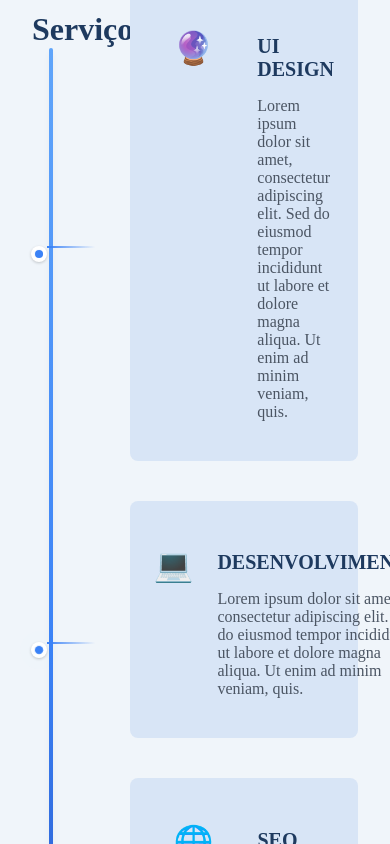
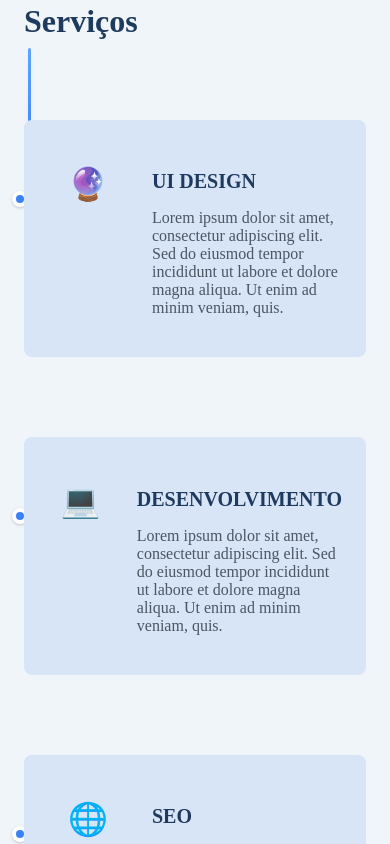
Before and after one commit to inovaSociety/inova---Projeto-3, a React (Vite) app in the folder inova/: page / in a window 390 px wide. Shown: the part 1460-2304 px from the top of the page. Built offline with nearby package versions, Linux system fonts and the light colour scheme.

Commit message:
Update na pagina de serviços

```diff
--- a/inova/src/components/servicesLp/ServicesLp.jsx
+++ b/inova/src/components/servicesLp/ServicesLp.jsx
@@ -1,28 +1,30 @@
-import React, { useState, useEffect } from 'react'
+import React, { useState, useEffect, useRef } from 'react'
 import './Style.css'
 import BoxService from './BoxService'
 
 const ServicesLp = () => {
   const [visibleSections, setVisibleSections] = useState([]);
+  const contentRef = useRef(null);
+  const timelineRef = useRef(null);
 
   // Dados dos serviços
   const services = [
     {
       id: 1,
       title: "UI DESIGN",
-      icon: <div className="service-icon ui-icon">🔮</div>, // Substitua pelo seu ícone
+      icon: <div className="service-icon ui-icon">🔮</div>,
       description: "Lorem ipsum dolor sit amet, consectetur adipiscing elit. Sed do eiusmod tempor incididunt ut labore et dolore magna aliqua. Ut enim ad minim veniam, quis."
     },
     {
       id: 2,
       title: "DESENVOLVIMENTO",
-      icon: <div className="service-icon dev-icon">💻</div>, // Substitua pelo seu ícone
+      icon: <div className="service-icon dev-icon">💻</div>,
       description: "Lorem ipsum dolor sit amet, consectetur adipiscing elit. Sed do eiusmod tempor incididunt ut labore et dolore magna aliqua. Ut enim ad minim veniam, quis."
     },
     {
       id: 3,
       title: "SEO",
-      icon: <div className="service-icon seo-icon">🌐</div>, // Substitua pelo seu ícone
+      icon: <div className="service-icon seo-icon">🌐</div>,
       description: "Lorem ipsum dolor sit amet, consectetur adipiscing elit. Sed do eiusmod tempor incididunt ut labore et dolore magna aliqua. Ut enim ad minim veniam, quis."
     }
   ];
@@ -59,22 +61,57 @@ const ServicesLp = () => {
     };
   }, []);
 
+  // Calcula as posições dos pontos da timeline para alinhar com os boxes
+  useEffect(() => {
+    if (contentRef.current && timelineRef.current) {
+      const calculatePointPositions = () => {
+        const boxes = contentRef.current.querySelectorAll('.box-pai');
+        const timelinePoints = timelineRef.current.querySelectorAll('.timeline-point-wrapper');
+        const servicesContent = contentRef.current;
+        const servicesContentRect = servicesContent.getBoundingClientRect();
+
+        boxes.forEach((box, index) => {
+          if (timelinePoints[index]) {
+            const boxRect = box.getBoundingClientRect();
+
+            // Calcular o centro do box em relação ao topo do content
+            const boxCenterY = boxRect.top + (boxRect.height / 2) - servicesContentRect.top;
+
+            // Definir posição do ponto da timeline para alinhar com o centro do box
+            timelinePoints[index].style.top = `${boxCenterY}px`;
+          }
+        });
+      };
+
+      // Calcular posições iniciais e adicionar listener para recalcular em redimensionamentos
+      calculatePointPositions();
+
+      // Recalcular após um breve delay para garantir que os elementos estão totalmente renderizados
+      setTimeout(calculatePointPositions, 100);
+
+      window.addEventListener('resize', calculatePointPositions);
+
+      return () => {
+        window.removeEventListener('resize', calculatePointPositions);
+      };
+    }
+  }, [visibleSections]);
+
   return (
     <div className="services-container">
       <div className="services-sidebar">
         <h2>Serviços</h2>
 
-        {/* Timeline moderna */}
-        <div className="timeline-container">
-          {/* Linha de fundo gradiente */}
+        {/* Timeline moderna - posicionada corretamente após a palavra "Serviços" */}
+        <div className="timeline-container" ref={timelineRef}>
+          {/* Linha vertical fixa */}
           <div className="timeline-line"></div>
 
-          {/* Pontos na timeline */}
+          {/* Pontos na timeline - serão posicionados via JavaScript */}
           {services.map((service, index) => (
-            <div key={service.id} className="timeline-point-wrapper" style={{ top: `${index * 33}%` }}>
+            <div key={service.id} className="timeline-point-wrapper" style={{position: 'absolute'}}>
               <div className={`timeline-point ${visibleSections.includes(service.id) ? 'active' : ''}`}>
                 <div className="point-inner"></div>
-                <div className="point-glow"></div>
               </div>
               <div className={`connector-line ${visibleSections.includes(service.id) ? 'active' : ''}`}></div>
             </div>
@@ -82,7 +119,7 @@ const ServicesLp = () => {
         </div>
       </div>
 
-      <div className="services-content">
+      <div className="services-content" ref={contentRef}>
         {services.map(service => (
           <BoxService
             key={service.id}
--- a/inova/src/components/servicesLp/Style.css
+++ b/inova/src/components/servicesLp/Style.css
@@ -3,6 +3,7 @@
     display: flex;
     min-height: 100vh;
     background-color: #f0f5fa;
+    position: relative;
   }
 
   .services-sidebar {
@@ -13,7 +14,7 @@
 
   .services-content {
     width: 75%;
-    padding: 2rem;
+    padding: 5rem;
     display: flex;
     flex-direction: column;
     gap: 2.5rem;
@@ -24,22 +25,22 @@
     font-size: 2rem;
     font-weight: bold;
     color: #1e3a5f;
-    margin-bottom: 2rem;
+    margin-bottom: 2rem; /* Espaçamento adequado após o título */
   }
 
   /* Timeline moderna */
   .timeline-container {
     position: absolute;
-    left: 50%;
-    top: 6rem;
-    bottom: 1rem;
-    height: calc(100% - 7rem);
+    left: 2rem; /* Alinhado à esquerda com o título */
+    top: 5rem; /* Começa logo após o título */
+    height: calc(100% - 6rem); /* Altura ajustada, começa após o título e continua até o fim */
+    width: 3rem; /* Largura adequada para a linha e pontos */
   }
 
   .timeline-line {
     position: absolute;
-    left: 0;
-    width: 4px;
+    left: 1.5rem; /* Centralizado na área da timeline */
+    width: 3px;
     height: 100%;
     border-radius: 9999px;
     background: linear-gradient(to bottom, #60a5fa, #3b82f6, #1e40af);
@@ -47,24 +48,23 @@
   }
 
   .timeline-point-wrapper {
-    position: absolute;
-    height: 33%;
-    width: 40px;
-    left: -18px;
+    /* Posicionamento dinâmico via JavaScript para alinhar com o centro de cada box */
+    transform: translateY(-50%); /* Centraliza os pontos verticalmente */
+    left: -0.5rem; /* Ajuste lateral para centralizar na linha */
+    width: 5rem; /* Largura para o ponto e a linha conectora */
   }
 
   .timeline-point {
     position: absolute;
-    top: 50%;
     width: 16px;
     height: 16px;
-    transform: scale(0);
-    opacity: 0;
-    transition: all 0.7s ease-out;
+    left: 1.5rem; /* Centralizado na linha da timeline */
+    transform: translateX(-50%); /* Centraliza horizontalmente */
+    opacity: 0.4;
+    transition: opacity 0.7s ease-out;
   }
 
   .timeline-point.active {
-    transform: scale(1);
     opacity: 1;
   }
 
@@ -88,31 +88,10 @@
     background-color: #3b82f6;
   }
 
-  .timeline-point.active .point-inner::after {
-    animation: pulse 2s infinite;
-  }
-
-  .point-glow {
-    position: absolute;
-    width: 32px;
-    height: 32px;
-    top: -8px;
-    left: -8px;
-    border-radius: 50%;
-    background-color: #60a5fa;
-    opacity: 0.3;
-    display: none;
-  }
-
-  .timeline-point.active .point-glow {
-    display: block;
-    animation: ping 2s infinite;
-  }
-
   .connector-line {
     position: absolute;
     top: 50%;
-    left: 16px;
+    left: 3rem; /* Começa após o ponto */
     height: 2px;
     width: 0;
     background: linear-gradient(to right, #3b82f6, transparent);
@@ -121,7 +100,7 @@
   }
 
   .connector-line.active {
-    width: 48px;
+    width: 2rem; /* Comprimento da linha conectora */
     opacity: 1;
   }
 
@@ -134,6 +113,7 @@
     transition: all 0.7s ease-in-out;
     opacity: 0;
     transform: translateX(3rem);
+    margin-bottom: 2.5rem; /* Espaçamento consistente entre os boxes */
   }
 
   .box-pai.visible {
@@ -152,6 +132,7 @@
 
   .service-icon {
     font-size: 2rem;
+    color: #3b82f6;
   }
 
   .box-filho-texto {
@@ -169,30 +150,35 @@
     color: #4b5563;
   }
 
-  /* Animações */
-  @keyframes pulse {
-    0% {
-      transform: scale(0.95);
+  /* Responsividade para dispositivos móveis */
+  @media (max-width: 768px) {
+    .services-container {
+      flex-direction: column;
     }
-    50% {
-      transform: scale(1.05);
+
+    .services-sidebar,
+    .services-content {
+      width: 100%;
+      padding: 1.5rem;
     }
-    100% {
-      transform: scale(0.95);
+
+    .timeline-container {
+      left: 1rem;
+      height: auto;
+      top: 6rem;
+      bottom: 0;
+    }
+
+    .timeline-line {
+      height: calc(100% + 10rem);
+      left: 0.75rem;
+    }
+
+    .connector-line.active {
+      width: 1.5rem;
+    }
+
+    .timeline-point {
+      left: 0.75rem;
     }
   }
-
-  @keyframes ping {
-    0% {
-      transform: scale(0.8);
-      opacity: 0.3;
-    }
-    70% {
-      transform: scale(1.2);
-      opacity: 0;
-    }
-    100% {
-      transform: scale(0.8);
-      opacity: 0;
-    }
-  }
```
